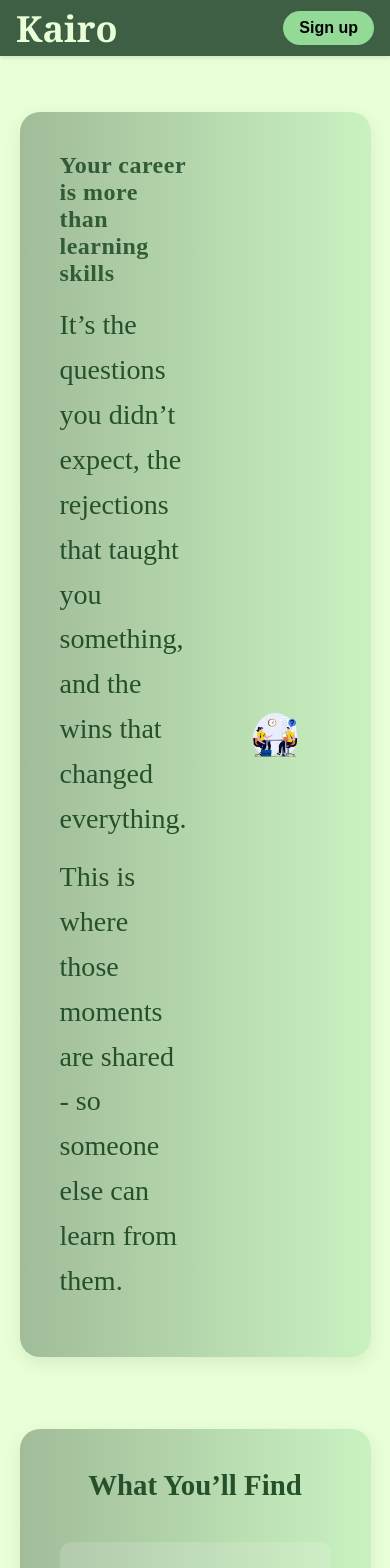
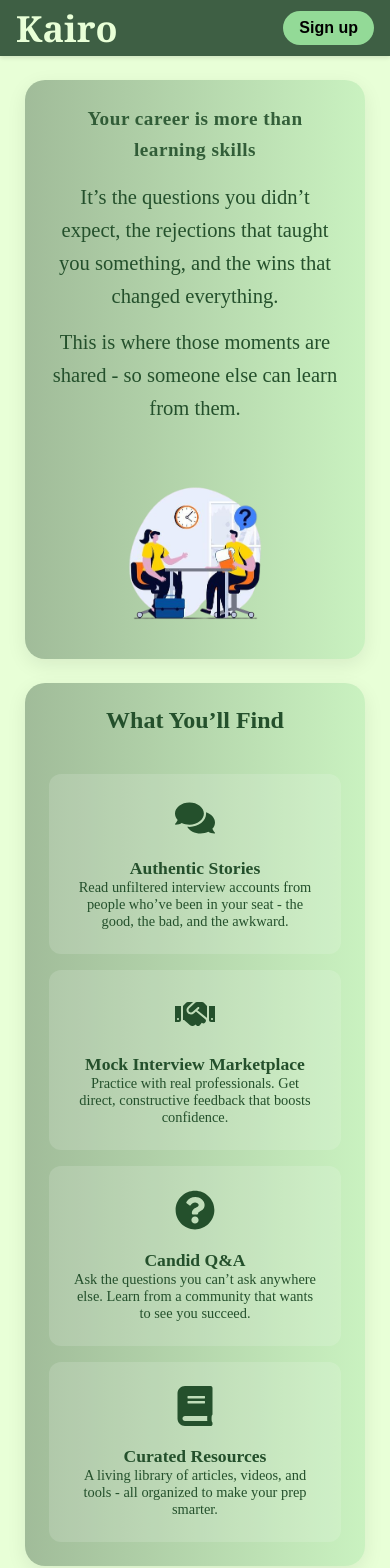
Before and after one commit to Venkat-jaswanth/NetworkX, a React (Vite) app: page / in a window 390 px wide. Shown: the top 1568 px of the page. Built offline with nearby package versions, Linux system fonts and the light colour scheme.

Commit message:
made home page responsive

```diff
--- a/src/css/homelanding.css
+++ b/src/css/homelanding.css
@@ -1,46 +1,18 @@
-.home-landing-content{
-    display: flex;
-    flex-direction: column;
-    align-items: center;
-    justify-content: flex-start;
-    background-color: #E8FFD7; /* Light background for contrast */
-    gap: 2rem;
+/* === General Layout & Theming === */
+:root {
+  --login-container-bg-color-1: #3e5f4478;
+  --login-container-bg-color-2: #93da9774;
+  --login-button-bg-color: #e8ffd7;
 }
-.home-sections{
-    display: flex;
-    flex-direction: column;
-    align-items: center;
-    justify-content: center;
-    color: #24502c;
-    margin-top: 7rem;
-    width: 100%;
-    gap: 2rem;
-}
-.home-sec{
-    display: flex;
-    flex-direction: column;
-    /* align-items: center; */
-    justify-content: center;
-    background: linear-gradient(to right, #3e5f446b, #93da975b);
-    width: 90%;
-    font-size: 1.5rem;
-    height: fit-content;
-    padding: 2rem;
-    border-radius: 20px;
-}
-.sec-1{
-    display: flex;
-    flex-direction: row;
-    align-items: center;
-    justify-content: space-between;
-;
-}
+
 .home-landing-content {
   display: flex;
   flex-direction: column;
   align-items: center;
   justify-content: flex-start;
+  background-color: #e8ffd7;
   gap: 2rem;
+  transition: filter 0.3s ease-in-out; /* Smooth blur transition */
 }
 
 .home-sections {
@@ -52,9 +24,11 @@
   margin-top: 7rem;
   width: 100%;
   gap: 2.5rem;
+  padding: 0 1rem; /* Add horizontal padding for smaller screens */
+  box-sizing: border-box;
 }
 
-/* Card style for sections */
+/* === Section Card Styling === */
 .home-sec {
   display: flex;
   flex-direction: row;
@@ -62,11 +36,12 @@
   justify-content: space-between;
   background: linear-gradient(to right, #3e5f446b, #93da975b);
   width: 90%;
-  font-size: 1.5rem;
+  max-width: 1200px; /* Set a max-width for very large screens */
   padding: 2.5rem;
   border-radius: 20px;
   box-shadow: 0px 6px 20px rgba(0, 0, 0, 0.08);
   transition: transform 0.3s ease, box-shadow 0.3s ease;
+  box-sizing: border-box;
 }
 
 .home-sec:hover {
@@ -74,9 +49,12 @@
   box-shadow: 0px 10px 25px rgba(0, 0, 0, 0.12);
 }
 
+/* Specific section layouts */
 .sec-text {
   flex: 1;
   padding-right: 2rem;
+  font-size: 1.5rem;
+  line-height: 1.6;
 }
 
 .sec-text .tagline {
@@ -104,23 +82,31 @@
   max-width: 75%;
   height: auto;
   border-radius: 16px;
-  /* box-shadow: 0px 4px 15px rgba(36, 80, 44, 0.2); */
   transition: transform 0.3s ease;
 }
 
 .sec-image img:hover {
   transform: scale(1.05);
 }
+
+.sec-2, .sec-3, .sec-4 {
+  flex-direction: column;
+  align-items: center;
+  text-align: center;
+}
+
 .section-heading {
   font-size: 1.8rem;
   margin-bottom: 1rem;
 }
 
+/* === Features Grid (Section 2) === */
 .features-grid {
   display: grid;
   grid-template-columns: repeat(auto-fit, minmax(240px, 1fr));
   gap: 2rem;
-  margin-top: 1rem;
+  margin-top: 1.5rem;
+  width: 100%;
 }
 
 .feature-item {
@@ -141,15 +127,12 @@
   font-size: 1.2rem;
 }
 
-.section-text {
-  font-size: 1.5rem;
-  line-height: 1.6;
-}
-
+/* === Quote & CTA (Section 4) === */
 .quote {
   font-size: 1.5rem;
   font-style: italic;
-  text-align: center;
+  line-height: 1.6;
+  max-width: 800px;
   margin-bottom: 1.5rem;
 }
 
@@ -158,70 +141,26 @@
   gap: 1rem;
   justify-content: center;
   flex-wrap: wrap;
+  margin-top: 1.5rem;
 }
 
-.btn-google{
+.btn-google {
   padding: 0.8rem 1.5rem;
   font-size: 1rem;
   border: none;
   border-radius: 8px;
   cursor: pointer;
-}
-
-.btn-google {
   background-color: #3e5f44a7;
   color: #ffffff;
-}
-
-
-/* Keep existing colors and card style */
-.home-sec {
-  background: linear-gradient(to right, #3e5f446b, #93da975b);
-  width: 90%;
-  padding: 2.5rem;
-  border-radius: 20px;
-  box-shadow: 0px 6px 20px rgba(0, 0, 0, 0.08);
   transition: transform 0.3s ease, box-shadow 0.3s ease;
 }
 
-/* Add vertical stacking feel */
-.sec-2,
-.sec-3,
-.sec-4 {
-  display: flex;
-  flex-direction: column;
-  align-items: center;
-  margin-top: 2rem; /* gap between stacked cards */
+.btn-google:hover {
+  transform: translateY(-3px);
+  box-shadow: 0px 8px 15px rgba(62, 95, 68, 0.3);
 }
 
-/* Section 2 features grid remains */
-.features-grid {
-  display: grid;
-  grid-template-columns: repeat(auto-fit, minmax(240px, 1fr));
-  gap: 2rem;
-  margin-top: 1.5rem;
-  width: 100%;
-}
-
-/* Section 3 and 4 text centering */
-.sec-3,
-.sec-4 {
-  text-align: center;
-}
-
-/* Quote styling */
-.quote {
-  font-size: 1.4rem;
-  font-style: italic;
-  line-height: 1.6;
-  max-width: 800px;
-}
-
-/* Buttons stay in center */
-.cta-buttons {
-  margin-top: 1.5rem;
-}
-
+/* === Footer === */
 .bottom-home-landing {
   display: flex;
   flex-direction: column;
@@ -229,51 +168,94 @@
   background-color: #3E5F44;
   color: #E8FFD7;
   text-align: center;
-  padding: 1rem;
+  padding: 2rem 1rem;
   font-size: 1.2rem;
+  box-sizing: border-box;
 }
 
-/* === Animation Keyframes === */
-@keyframes fadeInUp {
-  from {
-    opacity: 0;
-    transform: translateY(30px);
-  }
-  to {
-    opacity: 1;
-    transform: translateY(0);
-  }
+/* === Login Modal === */
+.login-container {
+  position: fixed;
+  top: 50%;
+  left: 50%;
+  transform: translate(-50%, -50%);
+  width: 35vw;
+  max-width: 550px; /* Max width for large screens */
+  min-width: 300px; /* Min width for small screens */
+  height: auto;     /* Let content determine height */
+  max-height: 90vh; /* Prevent overflow on short screens */
+  display: flex;
+  justify-content: center;
+  align-content: center;
+  flex-direction: column;
 }
 
+.login-div {
+  display: flex;
+  justify-content: center;
+  align-items: center;
+  flex-direction: column;
+  background: linear-gradient(to right, var(--login-container-bg-color-1), var(--login-container-bg-color-2));
+  border-radius: 30px;
+  backdrop-filter: blur(10px);
+  -webkit-backdrop-filter: blur(10px);
+  color: #24502c;
+  gap: 1rem;
+  padding: 2rem;
+  width: 100%;
+  height: 100%;
+  box-sizing: border-box;
+}
+
+.login-div-text {
+  padding: 1rem;
+  font-size: 1.5rem;
+  font-weight: 700;
+  text-align: center;
+}
+
+.login-button button {
+  background-color: var(--login-button-bg-color);
+  color: rgb(0, 0, 0);
+  padding: 12px 24px;
+  border-radius: 20px;
+  cursor: pointer;
+  display: flex;
+  align-items: center;
+  font-size: 1.2rem;
+  font-weight: bold;
+  font-family: Georgia, "Times New Roman", Times, serif;
+  transition: background-color 0.3s ease;
+  border: none;
+}
+
+.login-button img {
+  margin-right: 8px;
+}
+
+/* === Animations (Unchanged) === */
+@keyframes fadeInUp {
+ from { opacity: 0; transform: translateY(30px); }
+ to { opacity: 1; transform: translateY(0); }
+}
 @keyframes fadeIn {
  from { opacity: 0; }
  to { opacity: 1; }
 }
-
 @keyframes slideInLeft {
-  from {
-    opacity: 0;
-    transform: translateX(-50px);
+ from { opacity: 0; transform: translateX(-50px); }
+ to { opacity: 1; transform: translateX(0); }
 }
-  to {
-    opacity: 1;
-    transform: translateX(0);
+@keyframes slideInRight {
+ from { opacity: 0; transform: translateX(50px); }
+ to { opacity: 1; transform: translateX(0); }
 }
+@keyframes jiggle {
+ 0%, 100% { transform: rotate(0); }
+ 25% { transform: rotate(-5deg); }
+ 75% { transform: rotate(5deg); }
 }
 
-@keyframes slideInRight {
-  from {
-    opacity: 0;
-    transform: translateX(50px);
-  }
-  to {
-    opacity: 1;
-    transform: translateX(0);
-  }
-}
-
-/* === Animation Setup === */
-/* Hide elements until they are visible */
 .animate-fade-in,
 .animate-fade-in-up,
 .animate-slide-in-left,
@@ -281,56 +263,106 @@
   opacity: 0;
 }
 
-/* === Trigger Animations === */
-/* General fade-in for titles and text */
-.is-visible .animate-fade-in {
-  animation: fadeIn 1s ease-out forwards;
-}
-
-/* Fade-in and up for feature items and paragraphs */
-.is-visible .animate-fade-in-up {
-  animation: fadeInUp 0.8s ease-out forwards;
-}
-
-/* Staggered animation for the feature items in Section 2 */
+.is-visible .animate-fade-in { animation: fadeIn 1s ease-out forwards; }
+.is-visible .animate-fade-in-up { animation: fadeInUp 0.8s ease-out forwards; }
+.is-visible .animate-slide-in-left { animation: slideInLeft 1s cubic-bezier(0.25, 0.46, 0.45, 0.94) forwards; }
+.is-visible .animate-slide-in-right { animation: slideInRight 1s cubic-bezier(0.25, 0.46, 0.45, 0.94) forwards; }
 .is-visible .feature-item:nth-child(1) { animation-delay: 0.1s; }
 .is-visible .feature-item:nth-child(2) { animation-delay: 0.2s; }
 .is-visible .feature-item:nth-child(3) { animation-delay: 0.3s; }
 .is-visible .feature-item:nth-child(4) { animation-delay: 0.4s; }
 
-/* Slide-in for Section 1 */
-.is-visible .animate-slide-in-left {
-  animation: slideInLeft 1s cubic-bezier(0.25, 0.46, 0.45, 0.94) forwards;
+/* === RESPONSIVE DESIGN === */
+
+/* For Tablets and Smaller Laptops (<= 1024px) */
+@media (max-width: 1024px) {
+  .home-sec {
+    padding: 2rem;
+  }
+  .sec-text {
+    font-size: 1.3rem;
+  }
+  .quote {
+    font-size: 1.3rem;
+  }
+  .login-container {
+    width: 60vw; /* Make login modal wider on tablets */
+  }
 }
 
-.is-visible .animate-slide-in-right {
-  animation: slideInRight 1s cubic-bezier(0.25, 0.46, 0.45, 0.94) forwards;
+/* For Mobile Phones (<= 768px) */
+@media (max-width: 768px) {
+  .home-sections {
+    margin-top: 5rem;
+    gap: 1.5rem;
   }
 
-/* === Enhanced Hover Effects (Optional but Recommended) === */
-.btn-google {
-  transition: transform 0.3s ease, box-shadow 0.3s ease;
-}
-.btn-google:hover {
-  transform: translateY(-3px);
-  box-shadow: 0px 8px 15px rgba(62, 95, 68, 0.3);
+  .home-sec {
+    width: 95%; /* Use more of the screen width */
+    padding: 1.5rem;
   }
 
-.feature-item .fa-handshake,
-.feature-item .fa-comments,
-.feature-item .fa-question-circle,
-.feature-item .fa-book {
-    transition: transform 0.3s ease;
+  /* Stack section 1 content on mobile */
+  .sec-1 {
+    flex-direction: column;
+    gap: 2rem;
   }
 
-.feature-item:hover .fa-handshake { transform: rotate(-15deg) scale(1.1); }
-.feature-item:hover .fa-comments { transform: scale(1.1) translateY(-5px); }
-.feature-item:hover .fa-question-circle { animation: jiggle 0.5s; }
-.feature-item:hover .fa-book { transform: rotate(10deg) scale(1.1); }
+  .sec-text {
+    padding-right: 0;
+    text-align: center;
+    font-size: 1.1rem;
+  }
 
+  .sec-text .tagline {
+    font-size: 1.2rem;
+  }
 
-@keyframes jiggle {
-  0%, 100% { transform: rotate(0); }
-  25% { transform: rotate(-5deg); }
-  75% { transform: rotate(5deg); }
+  .sec-image img {
+    max-width: 85%;
   }
+
+  .section-heading {
+    font-size: 1.5rem;
+  }
+
+  .features-grid {
+    gap: 1rem;
+  }
+
+  .feature-item {
+    padding: 1.5rem;
+  }
+
+  .feature-item h4 {
+    font-size: 1.1rem;
+  }
+
+  .feature-item p {
+    font-size: 0.9rem;
+  }
+
+  .quote {
+    font-size: 1.1rem;
+  }
+
+  .bottom-home-landing {
+    font-size: 1rem;
+    padding: 1.5rem 1rem;
+  }
+
+  /* Adjust login modal for mobile */
+  .login-container {
+    width: 90vw; /* Make login modal fill most of the screen */
+  }
+
+  .login-div-text {
+    font-size: 1.2rem;
+    padding: 0.5rem;
+  }
+
+  .login-button button {
+    font-size: 1rem;
+    padding: 10px 20px;
+  }
+}
--- a/src/css/login.css
+++ /dev/null
@@ -1,67 +0,0 @@
-:root {
-  --login-container-bg-color-1: #3e5f4478; /* Primary color */
-  --login-container-bg-color-2: #93da9774; /* Secondary color */
-  --login-button-bg-color: #e8ffd7; /* Button background color */
-}
-
-.login-div {
-  display: flex;
-  justify-content: center;
-  align-items: center;
-  height: 100%;
-  width: 100%;
-  flex-direction: column;
-  background: linear-gradient(
-    to right,
-    var(--login-container-bg-color-1),
-    var(--login-container-bg-color-2)
-  );
-  border-radius: 30px;
-  backdrop-filter: blur(10px);
-  -webkit-backdrop-filter: blur(10px); /* Safari support */
-  color: #24502c;
-  font-size: 1 rem;
-  gap: 1rem;
-}
-
-.login-button button {
-  background-color: var(--login-button-bg-color);
-  color: rgb(0, 0, 0);
-  padding: 12px 24px;
-  border-radius: 20px;
-  cursor: pointer;
-  display: flex;
-  align-items: center;
-  font-size: 1.2rem;
-  font-weight: bold;
-  font-family: Georgia, "Times New Roman", Times, serif;
-  transition: background-color 0.3s ease;
-}
-
-.login-button img {
-  margin-right: 8px;
-}
-.login-container {
-  position: fixed;
-  /* set in center of page */
-  width: 35vw;
-  height: 60vh;
-  top: 0;
-  left: 0;
-  right: 0;
-  bottom: 0;
-  margin: auto;
-  display: flex;
-  justify-content: center;
-  flex-direction: column;
-  align-content: center;
-}
-
-.login-div-text{
-    padding: 2rem;
-    font-size: 1.5rem;
-    font-weight: 700;
-}
-.nowrap {
-  text-wrap: nowrap;
-}
--- a/src/pages/Login.tsx
+++ b/src/pages/Login.tsx
@@ -2,7 +2,7 @@
 import HomeLanding from "./HomeLanding";
 import { useState } from "react";
 import TopBar from "@/components/TopBar";
-import "@/css/login.css";
+import "@/css/HomeLanding.css";
 import img from "@/assets/imgs/undraw_workspace_s6wf.svg"; // Assuming you have a login image
 export default function Login() {
   const [isLoginVisible, setLoginVisible] = useState(false);
```
Lines whose indentation alone changed are shown as unchanged.
